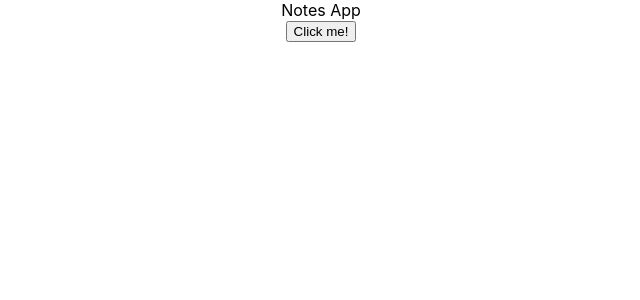
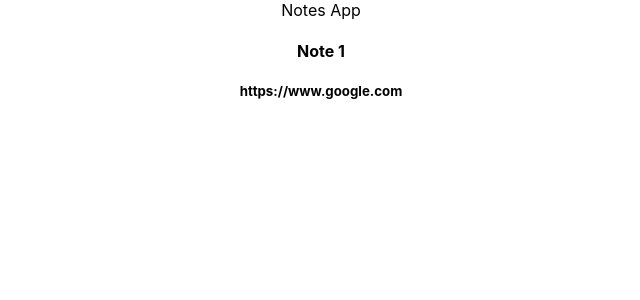
Before and after one commit to iv4nst/mern-course-notes-app-frontend, a React (Create React App) app: page / in a window 1280 px wide. Shown: the top 300 px of the page, without its empty margins (319-959 px from the left). Built offline with nearby package versions, Linux system fonts and the light colour scheme.

Commit message:
add useEffect; add interface and dummy notes;

```diff
--- a/src/App.tsx
+++ b/src/App.tsx
@@ -1,26 +1,34 @@
-import { useState } from 'react'
+import { useEffect, useState } from 'react'
 import './App.css'
-import axios from 'axios'
+// import axios from 'axios'
+import DUMMY_NOTES from './DUMMY_NOTES'
 
 function App() {
     // use state to rerender UI
     const [notesList, setNotesList] = useState<Array<any>>([])
 
-    const getNotes = async () => {
-        try {
-            const response = await axios.get('http://localhost:5000/notes')
-            setNotesList(response.data.notes) // updates the "notesList"
-            console.log(notesList)
-        } catch (err) {
-            console.error(err)
-        }
-    }
+    useEffect(() => {
+        setNotesList(DUMMY_NOTES) // called the 1st time the component renders
+    }, []) // [] - not dependent on anything (only runs the 1st time)
+
+    // const getNotes = async () => {
+    //     try {
+    //         const response = await axios.get('http://localhost:5000/notes')
+    //         setNotesList(response.data.notes) // updates the "notesList"
+    //         console.log(notesList)
+    //     } catch (err) {
+    //         console.error(err)
+    //     }
+    // }
+
+    console.log(notesList);
+
 
     return (
         <div className="App">
             <div>Notes App</div>
             <div>
-                <button onClick={getNotes}>Click me!</button>
+                {/* <button onClick={getNotes}>Click me!</button> */}
             </div>
             <div>
                 {/* show details of the first element */}
--- /dev/null
+++ b/src/DUMMY_NOTES.ts
@@ -0,0 +1,11 @@
+import INote from './interfaces/note.interface'
+
+const DUMMY_NOTES: INote[] = [
+    { text: 'Note 1', link: 'https://www.google.com' },
+    { text: 'Note 1', link: 'https://www.google.com' },
+    { text: 'Note 1', link: 'https://www.google.com' },
+    { text: 'Note 1', link: 'https://www.google.com' },
+    { text: 'Note 1', link: 'https://www.google.com' },
+]
+
+export default DUMMY_NOTES
--- /dev/null
+++ b/src/interfaces/note.interface.ts
@@ -0,0 +1,6 @@
+interface INote {
+    text: string
+    link: string
+}
+
+export default INote
```
